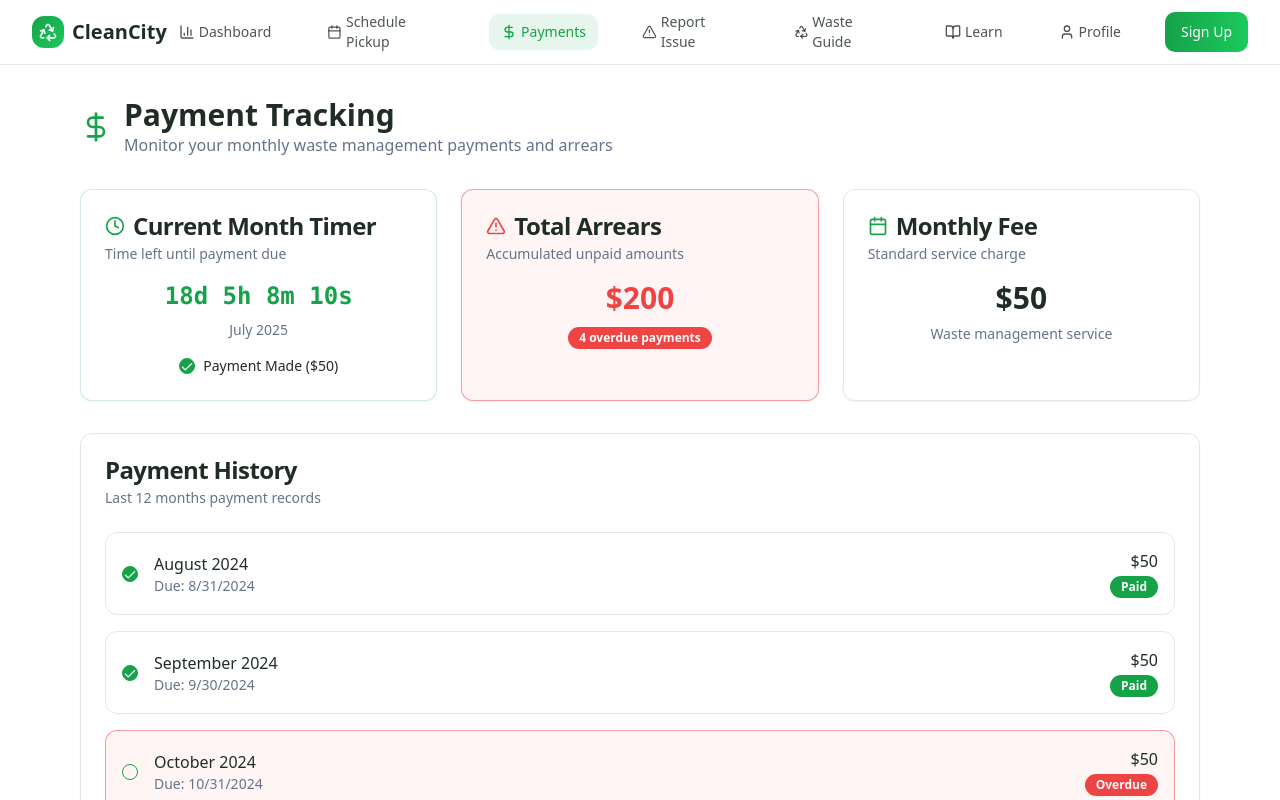
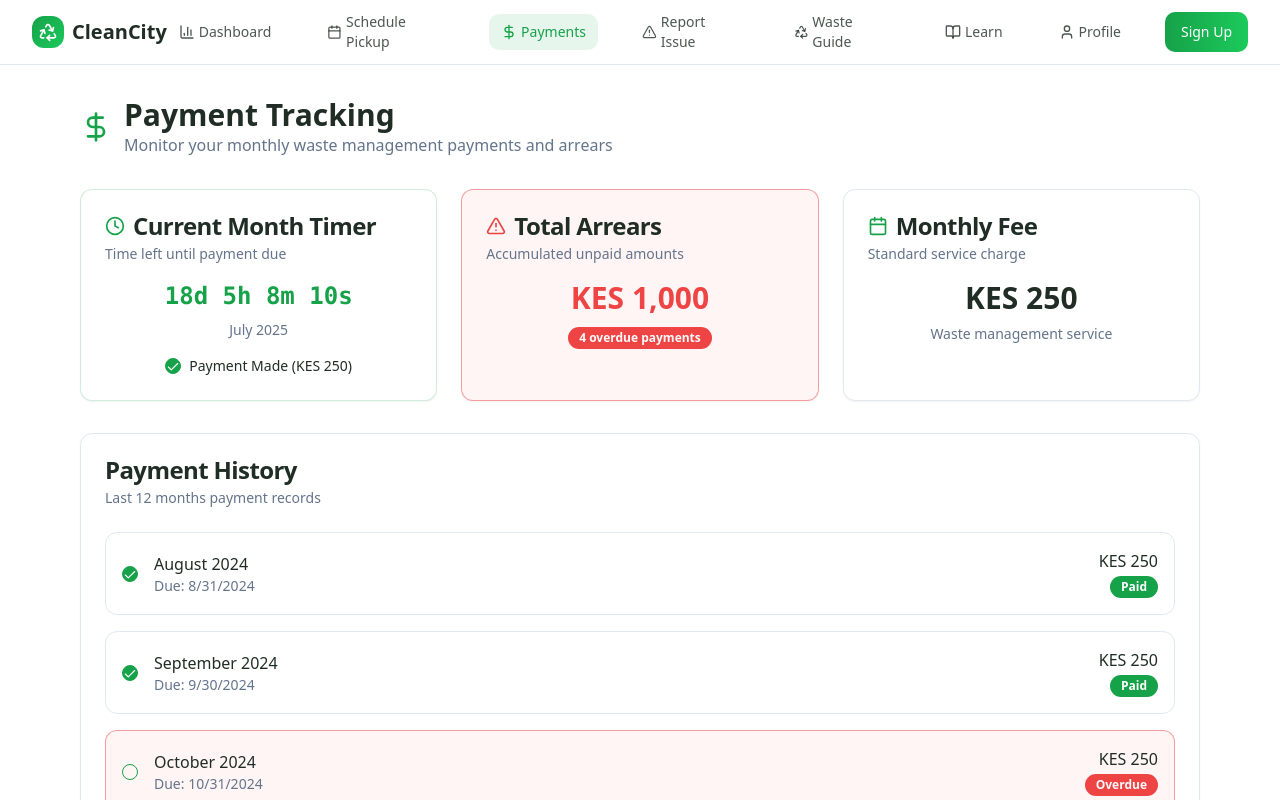
Before and after one commit to Wellpa254/eco-smart-city, a React (Vite) app: page /payments in a window 1280 px wide. Shown: the top 800 px of the page. Built offline with nearby package versions, Linux system fonts and the light colour scheme.

Commit message:
Fix: Payment tracker arrears and currency
Update payment tracker to calculate and display arrears in Kenyan Shillings (KES), with a monthly charge of 250 KES per customer.

```diff
--- a/src/pages/Payments.tsx
+++ b/src/pages/Payments.tsx
@@ -23,7 +23,7 @@ const Payments = () => {
   const [totalArrears, setTotalArrears] = useState<number>(0);
   const { toast } = useToast();
 
-  const monthlyFee = 50; // Example monthly fee
+  const monthlyFee = 250; // Monthly fee in Kenyan Shillings (KES)
 
   // Initialize payment records for the last 12 months
   useEffect(() => {
@@ -96,7 +96,7 @@ const Payments = () => {
 
     toast({
       title: updatedRecords[index].paid ? "Payment Marked as Paid" : "Payment Marked as Unpaid",
-      description: `${updatedRecords[index].month} ${updatedRecords[index].year} - $${updatedRecords[index].amount}`,
+      description: `${updatedRecords[index].month} ${updatedRecords[index].year} - KES ${updatedRecords[index].amount}`,
     });
   };
 
@@ -152,7 +152,7 @@ const Payments = () => {
                       }}
                     />
                     <label htmlFor="current-payment" className="text-sm font-medium">
-                      Payment Made (${currentRecord.amount})
+                      Payment Made (KES {currentRecord.amount})
                     </label>
                   </div>
                 )}
@@ -172,7 +172,7 @@ const Payments = () => {
             <CardContent>
               <div className="text-center">
                 <div className={`text-3xl font-bold mb-2 ${totalArrears > 0 ? "text-destructive" : "text-green-600"}`}>
-                  ${totalArrears}
+                  KES {totalArrears.toLocaleString()}
                 </div>
                 <Badge variant={totalArrears > 0 ? "destructive" : "default"} className="text-xs">
                   {totalArrears > 0 ? `${paymentRecords.filter(r => !r.paid && new Date(r.dueDate) < new Date()).length} overdue payments` : "All payments up to date"}
@@ -193,7 +193,7 @@ const Payments = () => {
             <CardContent>
               <div className="text-center">
                 <div className="text-3xl font-bold text-foreground mb-2">
-                  ${monthlyFee}
+                  KES {monthlyFee}
                 </div>
                 <div className="text-sm text-muted-foreground">
                   Waste management service
@@ -240,7 +240,7 @@ const Payments = () => {
 
                     <div className="flex items-center gap-4">
                       <div className="text-right">
-                        <div className="font-medium">${record.amount}</div>
+                        <div className="font-medium">KES {record.amount}</div>
                         <Badge
                           variant={record.paid ? "default" : isOverdue ? "destructive" : "secondary"}
                           className="text-xs"
```
